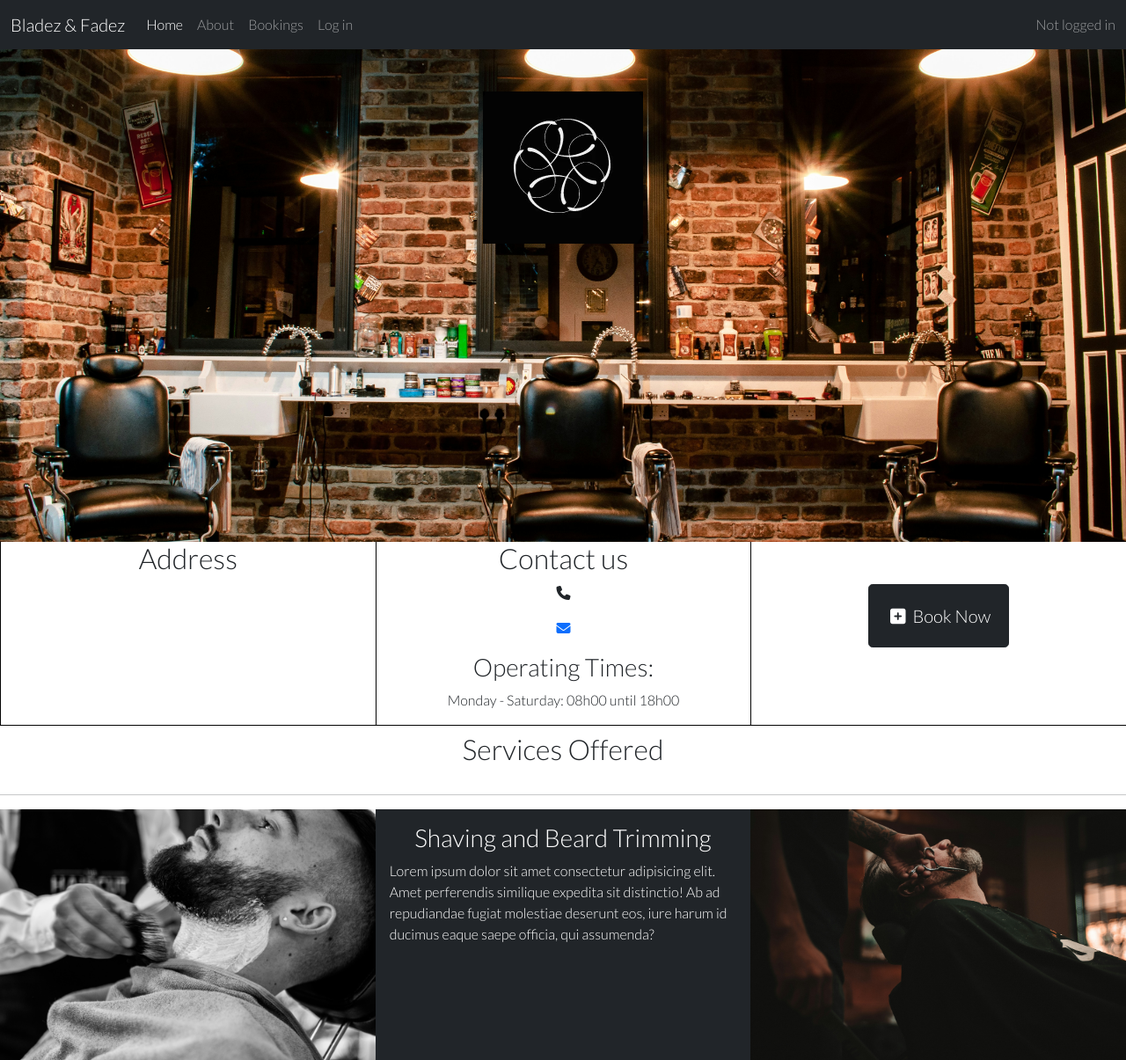
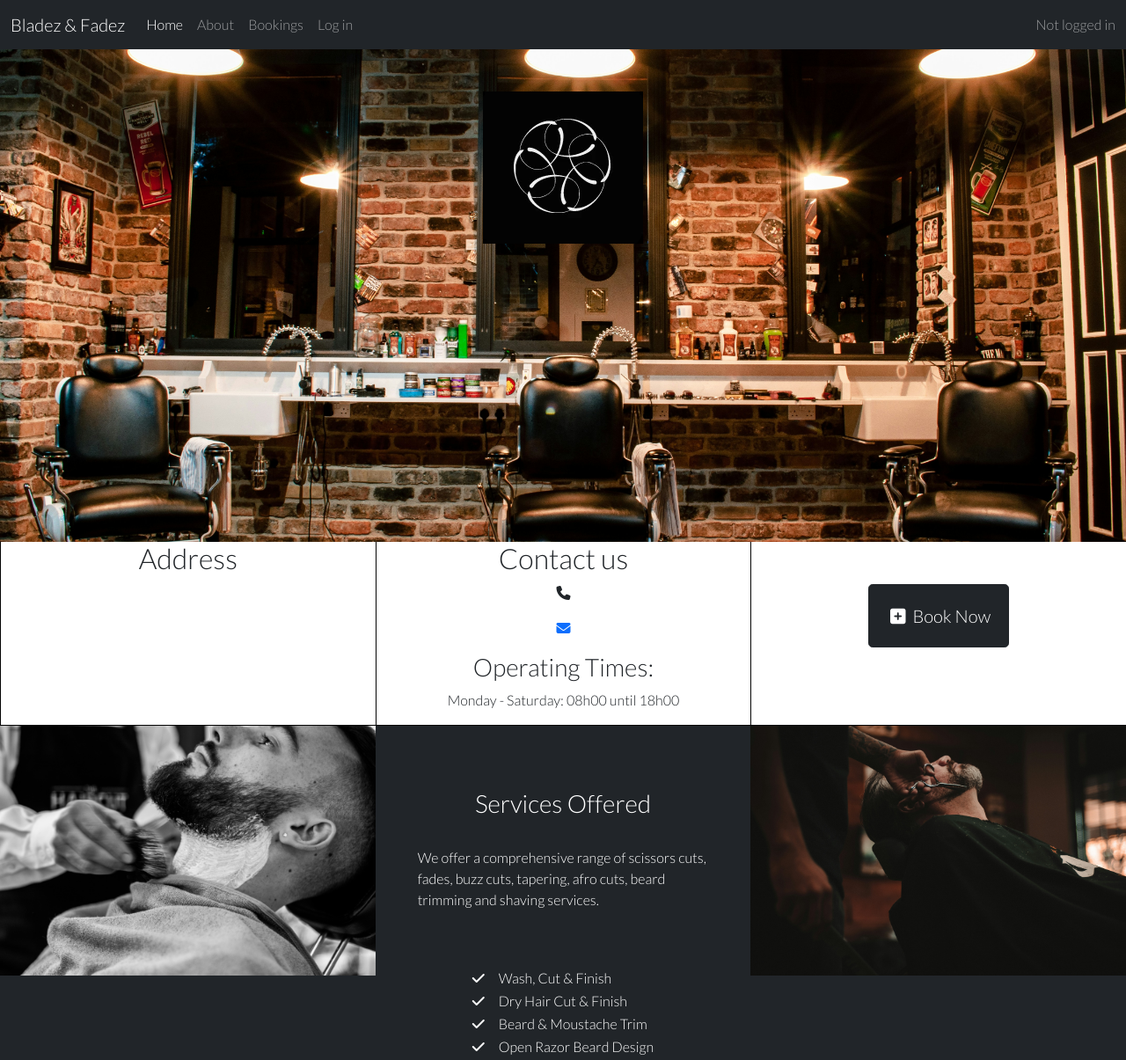
Before and after one commit to jayleighton/django-barber-shop, a Django app: page / in a window 1280 px wide. Shown: the top 1205 px of the page at 88% size. Run offline with Django 4.2, Linux system fonts and the light colour scheme; data that the repository does not hold is empty; some libraries are stand-ins or nearby versions; grey boxes are pictures that could not be loaded.

Commit message:
Complete index page layout

```diff
--- a/home/templates/home/index.html
+++ b/home/templates/home/index.html
@@ -50,8 +50,8 @@
 </section>
 
 <section class="services">
-  <h2 class="text-center mb-0 pb-3 mt-2">Services Offered</h2>
-  <hr />
+  <!-- <h2 class="text-center mb-0 pb-3 mt-2">Services Offered</h2>
+  <hr /> -->
   <div class="container-fluid bg-dark g-0">
     <div class="row g-0">
       <div class="col-md-4">
@@ -61,15 +61,46 @@
           class="service-img"
         />
       </div>
-      <div class="col-md-4 text-white px-3 pt-2">
-        <h3 class="text-center pt-2">Shaving and Beard Trimming</h3>
-        <p>
-          Lorem ipsum dolor sit amet consectetur adipisicing elit. Amet
-          perferendis similique expedita sit distinctio! Ab ad repudiandae
-          fugiat molestiae deserunt eos, iure harum id ducimus eaque saepe
-          officia, qui assumenda?
+      <div class="col-md-4 text-white px-5 pt-4">
+        <h3 class="text-center pt-5">Services Offered</h3>
+
+        <p class="pt-4">
+          We offer a comprehensive range of scissors cuts, fades, buzz cuts,
+          tapering, afro cuts, beard trimming and shaving services.
         </p>
+        <div class="pt-5">
+          <table class="mx-auto">
+            <tbody>
+              <tr>
+                <td class="px-2"><i class="fas fa-check"></i></td>
+                <td class="px-2">Wash, Cut & Finish</td>
+              </tr>
+              <tr>
+                <td class="px-2"><i class="fas fa-check"></i></td>
+                <td class="px-2">Dry Hair Cut & Finish</td>
+              </tr>
+              <tr>
+                <td class="px-2"><i class="fas fa-check"></i></td>
+                <td class="px-2">Beard & Moustache Trim</td>
+              </tr>
+              <tr>
+                <td class="px-2"><i class="fas fa-check"></i></td>
+                <td class="px-2">Open Razor Beard Design</td>
+              </tr>
+              <tr>
+                <td class="px-2"><i class="fas fa-check"></i></td>
+                <td class="px-2">Hot Towel Shave</td>
+              </tr>
+            </tbody>
+          </table>
+        </div>
+        <div class="d-grid gap-2 col-6 mx-auto mt-5">
+          <a class="btn btn-lg btn-light btn-edit" href="#"
+            ><i class="fas fa-info-circle px-2"></i>More Info</a
+          >
+        </div>
       </div>
+
       <div class="col-md-4">
         <img
           src="{% static 'images/beard_trimming.jpg'%}"
@@ -86,20 +117,12 @@
           class="service-img"
         />
       </div>
-      <div class="col-md-4 px-3 pt-2">
-        <h3 class="text-center">Hair Cutting</h3>
-        <p>
-          Lorem ipsum dolor, sit amet consectetur adipisicing elit. Maiores
-          cupiditate reprehenderit a veritatis velit! Perferendis accusantium
-          ipsum libero vitae iusto, fugiat, corporis quam placeat tempore animi
-          soluta reprehenderit sequi eius!
-        </p>
-        <p>
-          Lorem, ipsum dolor sit amet consectetur adipisicing elit. Praesentium
-          id sed necessitatibus natus consequatur sit omnis dolorem ipsum itaque
-          aliquam ullam quaerat deleniti ea, laborum suscipit, obcaecati rerum
-          ab sint!
-        </p>
+      <div class="col-md-4">
+        <img
+          src="{% static 'images/stylish-man-sitting-barbershop-team.jpg' %}"
+          alt="Image of man at barbershop"
+          class="service-img"
+        />
       </div>
       <div class="col-md-4">
         <img
```
Also changed, not shown: static/images/stylish-man-sitting-barbershop-team.jpg (added).
